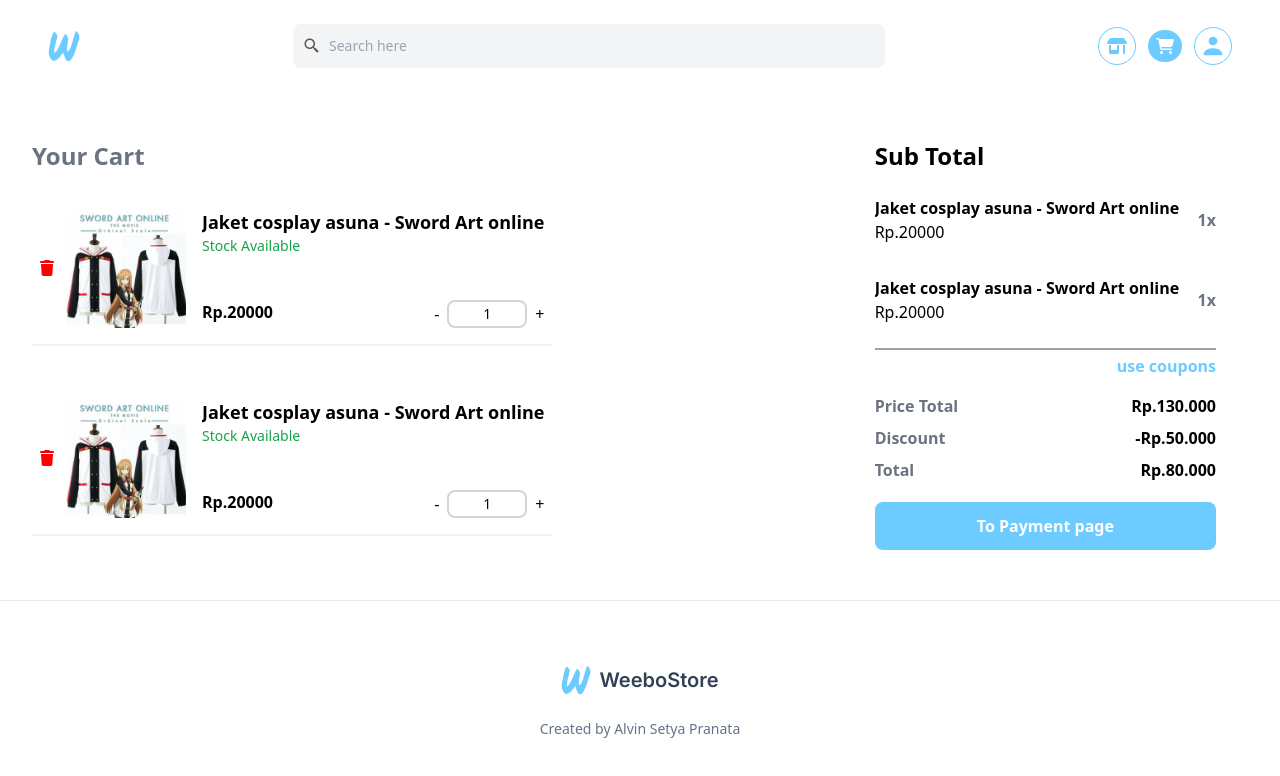
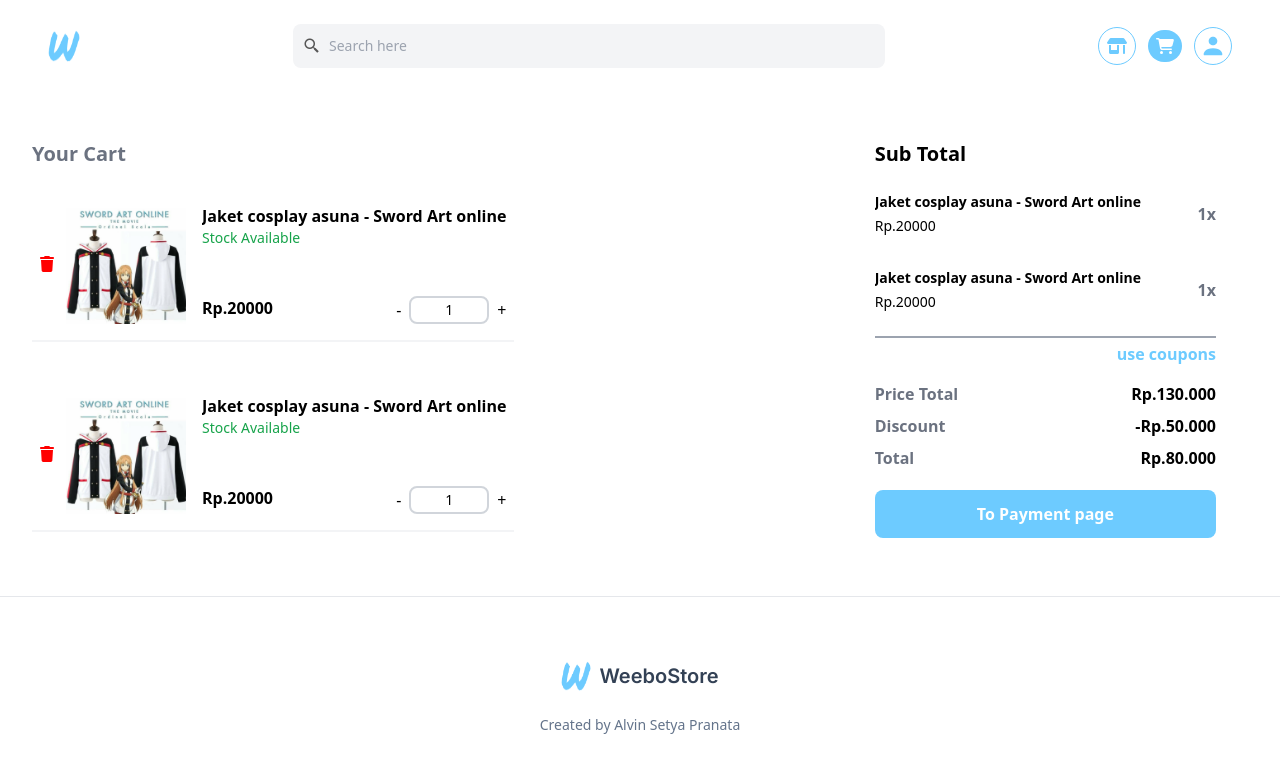
Before and after one commit to AlvinSetyaPranata/WeeboStore, a Next.js app in the folder frontend/: page /cart in a window 1280 px wide. Shown: the top 776 px of the page. Built offline with nearby package versions, Linux system fonts and the light colour scheme.

Commit message:
change font size in cartCard

```diff
--- a/frontend/src/app/(Navigated)/cart/content.jsx
+++ b/frontend/src/app/(Navigated)/cart/content.jsx
@@ -2,7 +2,7 @@
 
 import CartCard from "@/components/Atoms/CartCard";
 import Link from "next/link";
-import { useEffect, useMemo, useReducer, useState } from "react";
+import { useReducer, useState } from "react";
 
 export default function Cart() {
 
@@ -46,7 +46,7 @@
         <div className="px-8 py-12 max-h-[80vh] overflow-y-auto">
             <div className="flex">
                 <div className="flex-1">
-                    <h2 className="text-2xl text-gray-500 font-semibold mb-8">Your Cart</h2>
+                    <h2 className="text-xl text-gray-500 font-semibold mb-8">Your Cart</h2>
 
                     <div className="flex w-full">
                         <div className="grid gap-8">
@@ -64,20 +64,18 @@
                 <div className="px-8 w-1/3 bg-white">
                     <div className="sticky top-0">
 
-                        <h3 className="text-2xl font-bold">Sub Total</h3>
+                        <h3 className="text-xl font-bold">Sub Total</h3>
                         <div className="grid gap-8 mt-6 border-b-2 border-gray-400 pb-6">
 
-                            {state.map((item, itemKey) => {
-                                console.log(item)
-                                return (
+                            {state.map((item, itemKey) => (
                                 <div key={itemKey} className="w-full flex justify-between items-center">
-                                    <div className="">
-                                        <p className="font-semibold line-clamp-2">{item.name}</p>
+                                    <div className="text-sm">
+                                        <p className="font-semibold line-clamp-2 mb-1">{item.name}</p>
                                         <p>Rp.{item.price*item.qty}</p>
                                     </div>
                                     <p className="font-bold text-gray-500">{item.qty}x</p>
                                 </div>
-                            )})}
+                            ))}
 
 
                         </div>
--- a/frontend/src/components/Atoms/CartCard.jsx
+++ b/frontend/src/components/Atoms/CartCard.jsx
@@ -65,7 +65,7 @@
             <div className="flex flex-col justify-between">
                 <div>
 
-                    <label className="font-semibold text-lg line-clamp-1">{title}</label>
+                    <label className="font-semibold line-clamp-1">{title}</label>
                     <p className="text-green-600 text-sm">Stock Available</p>
                 </div>
 
```
